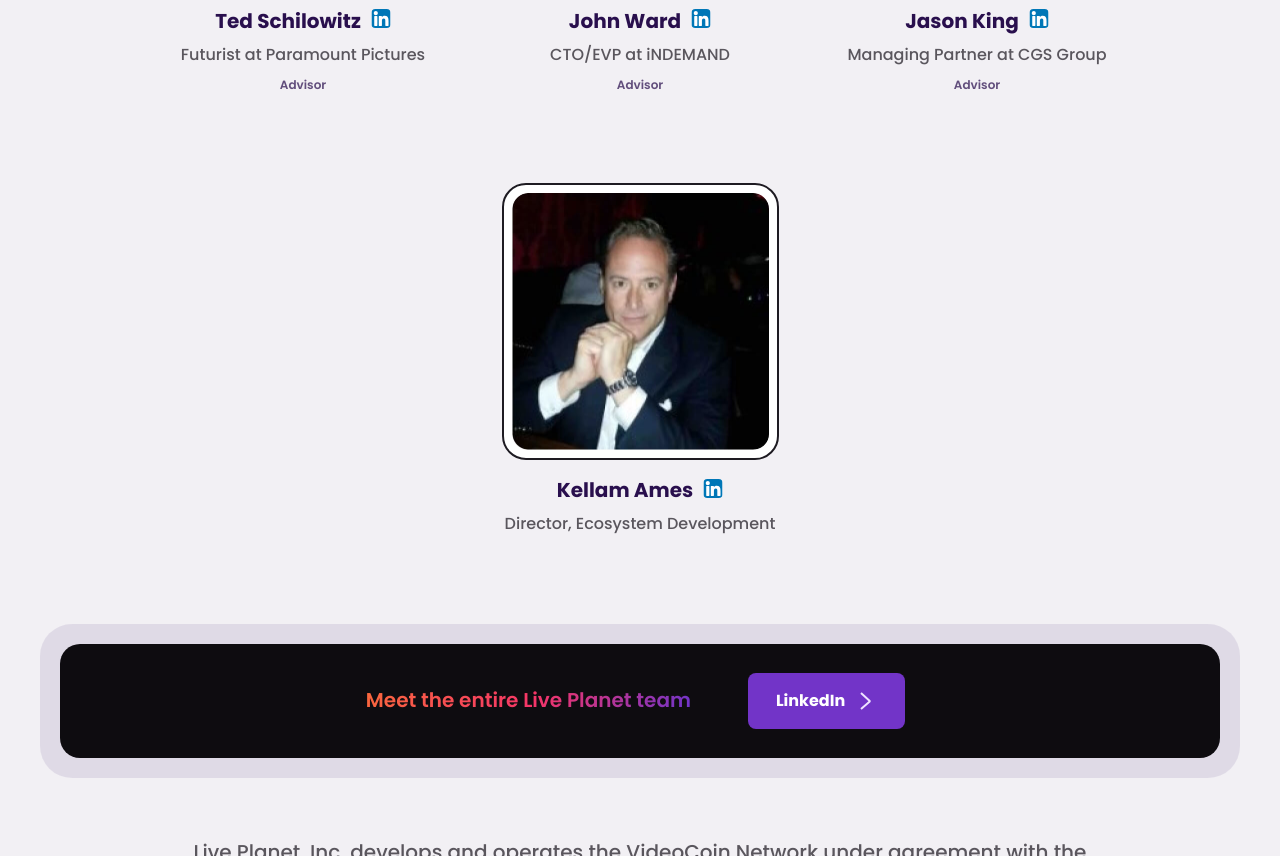
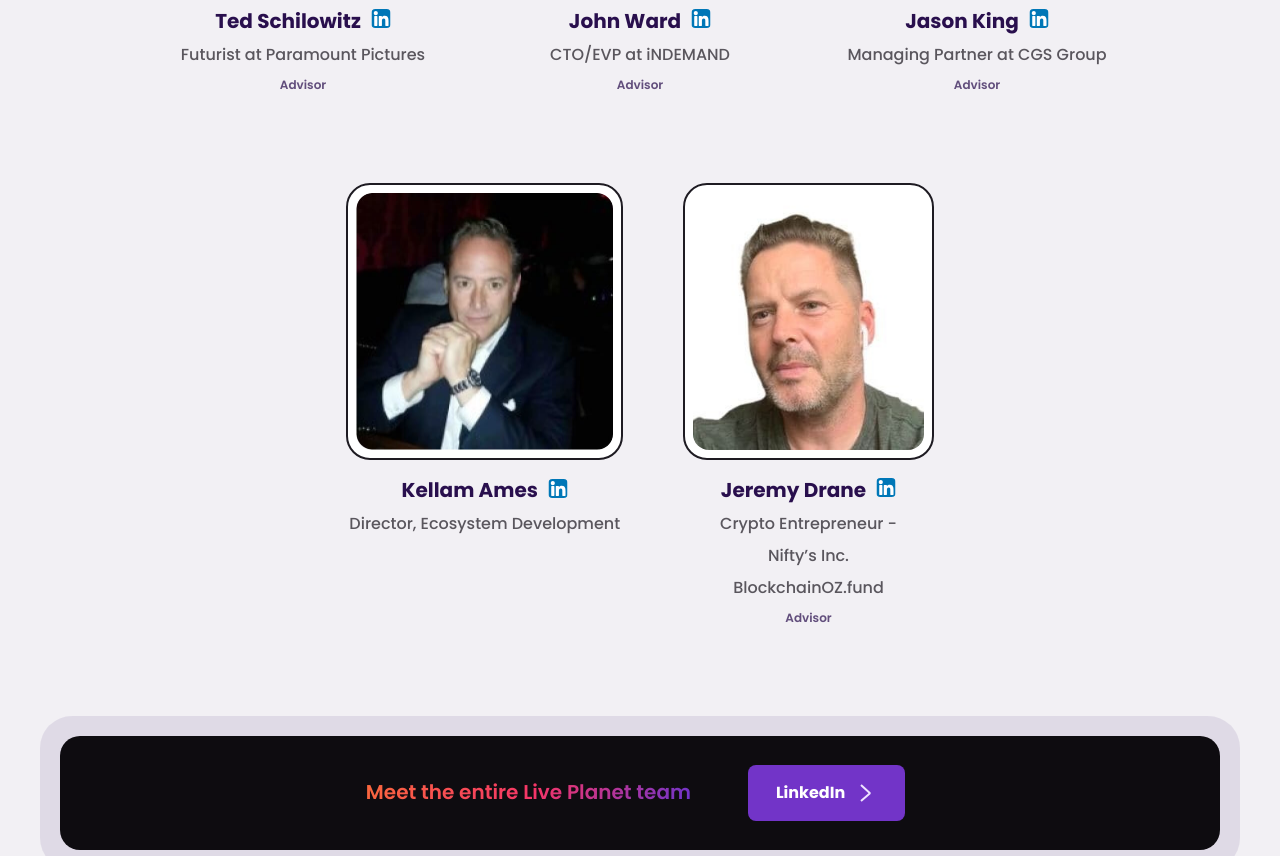
Before and after one commit to videocoin/videocoin.network, a Gatsby site: page / in a window 1280 px wide. Shown: the part 6130-6986 px from the top of the page. Built offline with nearby package versions, Linux system fonts and the light colour scheme; Gatsby itself is replaced by a stand-in of ours.

Commit message:
add jeremy advisor

```diff
--- a/src/components/Home/TeamMembers.tsx
+++ b/src/components/Home/TeamMembers.tsx
@@ -54,6 +54,13 @@
     id: 'kellam',
     link: 'https://www.linkedin.com/in/kellam-ames-8328318/',
   },
+  {
+    name: 'Jeremy Drane',
+    position: 'Crypto Entrepreneur -\nNifty’s Inc.\nBlockchainOZ.fund',
+    id: 'jeremy',
+    advisor: true,
+    link: 'https://www.linkedin.com/in/kellam-ames-8328318/',
+  },
 ];
 
 const TeamCard = ({ member, portrait }) => {
@@ -73,9 +80,9 @@
           <img src={linkedinIcon} width={20} height={20} alt="" />
         </a>
       </View>
-      <Text paddingH={3} variant="smallBody">
+      <S.Position paddingH={3} variant="smallBody">
         {member.position}
-      </Text>
+      </S.Position>
       {member.advisor && (
         <Text color="violet80_72" variant="caption">
           Advisor
@@ -123,6 +130,11 @@
           gatsbyImageData(width: 257, quality: 100, layout: CONSTRAINED)
         }
       }
+      jeremy: file(relativePath: { eq: "team/jeremy.jpg" }) {
+        childImageSharp {
+          gatsbyImageData(height: 257, quality: 100, layout: CONSTRAINED)
+        }
+      }
     }
   `);
   const renderItem = (member) => (
--- a/src/components/Home/styles.ts
+++ b/src/components/Home/styles.ts
@@ -1,6 +1,7 @@
 import styled from 'styled-components';
 import Colors, { TColors } from 'styles/Colors';
 import { device } from '../../queries';
+import BaseText from 'components/UI/Text';
 
 export const Root = styled.div<{ background?: TColors }>`
   background-color: ${({ background = 'white0' }) => Colors[background]};
@@ -240,3 +241,7 @@
     z-index: 1;
   }
 `;
+
+export const Position = styled(BaseText)`
+  white-space: pre-wrap;
+`;
```
Also changed, not shown: src/images/team/jeremy.jpg (added).
